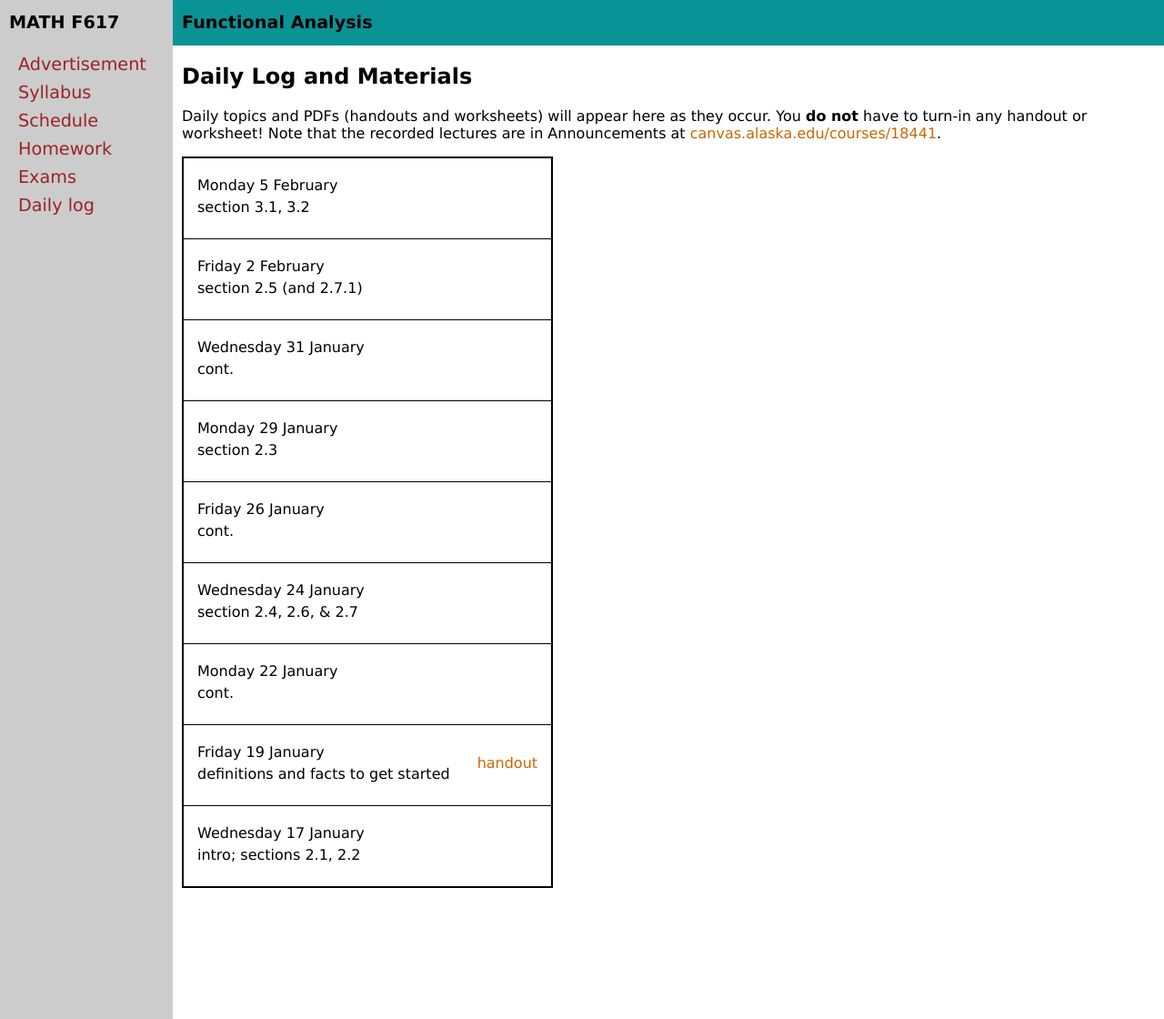
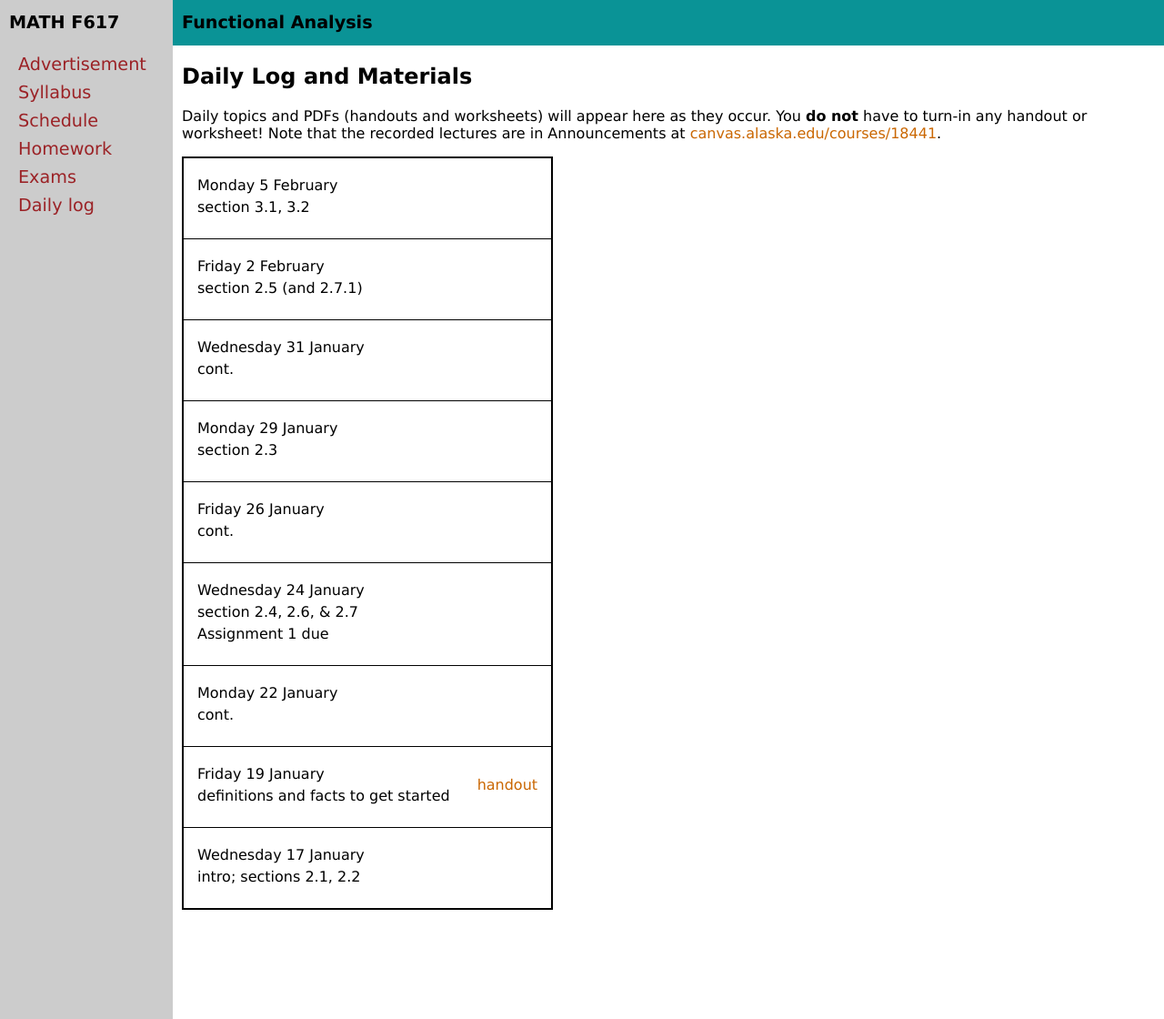
Before and after one commit to bueler/numerical, a Jekyll site: the page built from daily.md, in a window 1280 px wide and 1120 px high. Shown: the whole window at 91% size. Built offline with Jekyll 4.4.1, drawn with Linux system fonts in a browser that asks for light colours.

Commit message:
daily log also place for due dates

```diff
--- a/_data/daily.yml
+++ b/_data/daily.yml
@@ -12,6 +12,7 @@ daily:
   description: cont.
 - name: Wednesday 24 January
   description: section 2.4, 2.6, & 2.7
+  more: Assignment 1 due
 - name: Monday 22 January
   description: cont.
 - name: Friday 19 January
@@ -20,6 +21,5 @@ daily:
 - name: Wednesday 17 January
   description: intro; sections 2.1, 2.2
 #  slides: assets/slides/F23/8-4.pdf
-#  more: x
 #  mfile: x
 #  image: x
```
